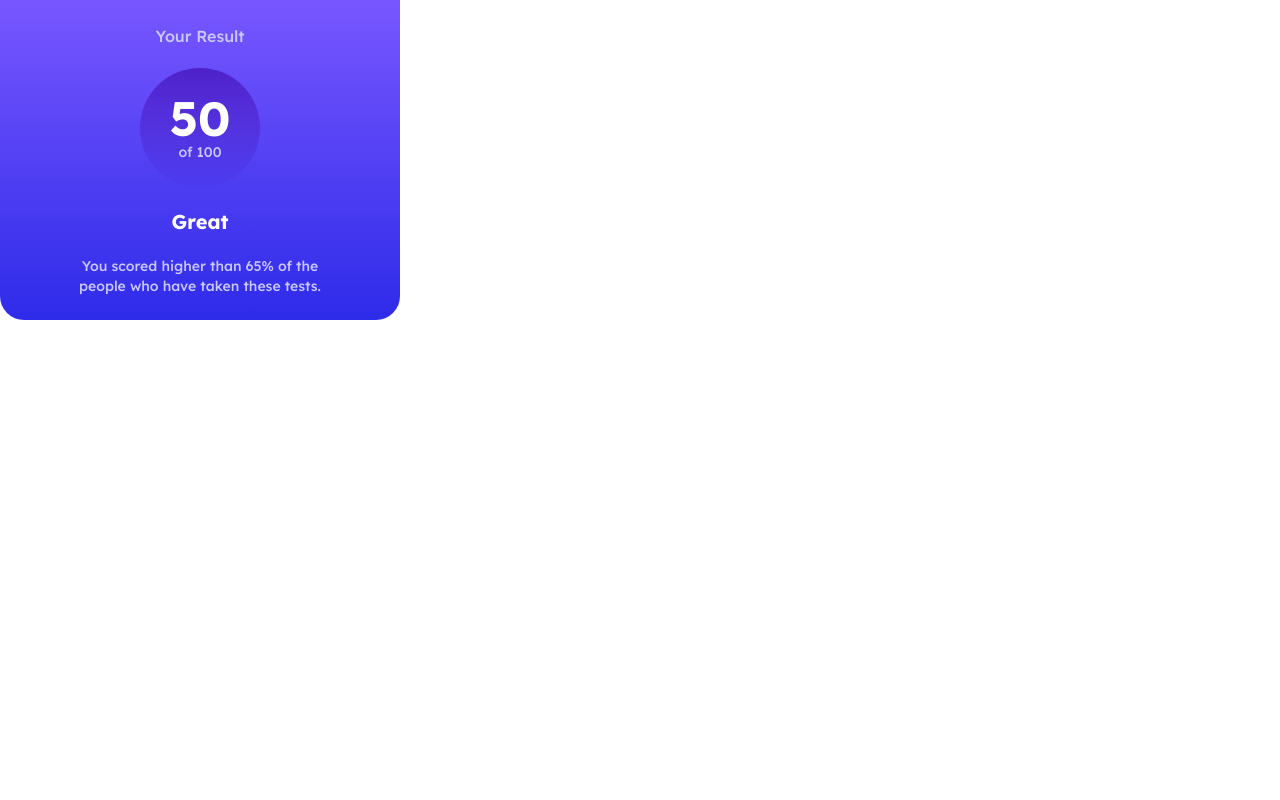
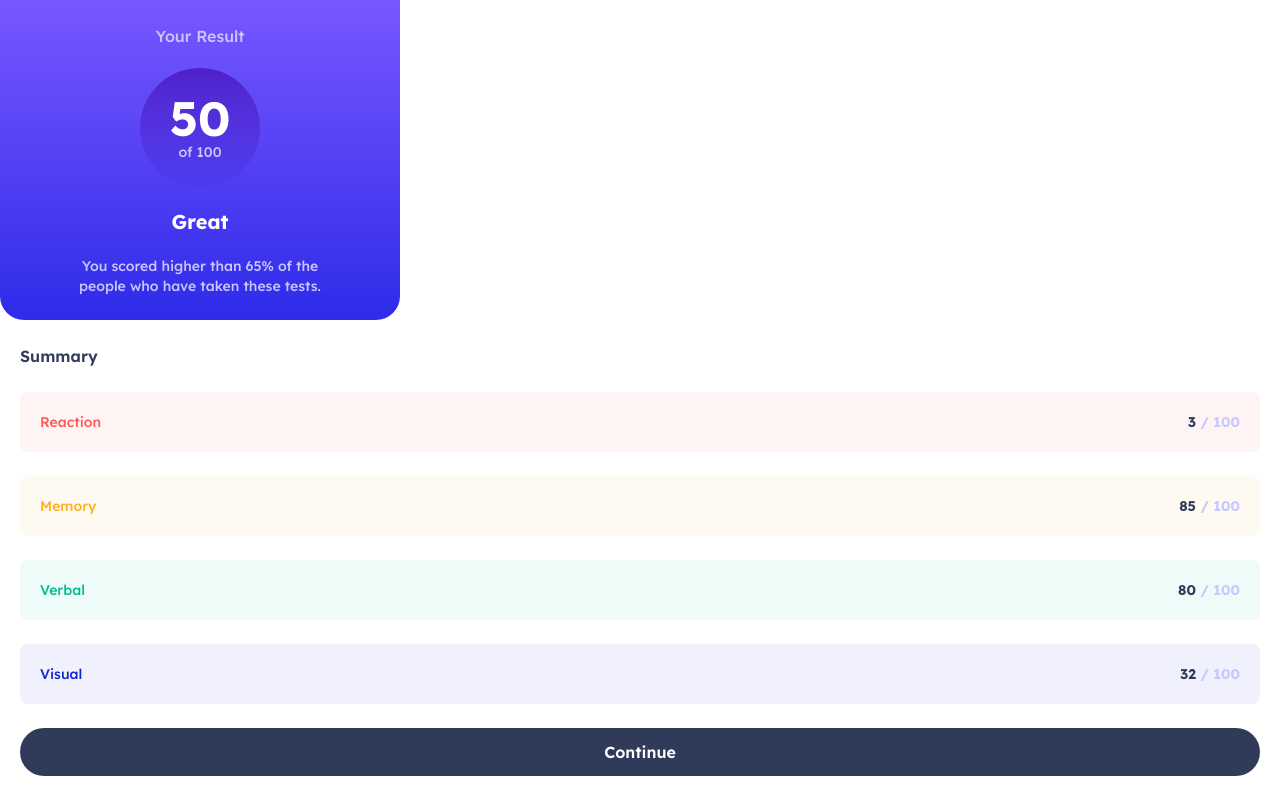
Before and after one commit to LuanFlorencioo/results-summary, a Next.js app: page / in a window 1280 px wide. Built offline with nearby package versions, Linux system fonts and the light colour scheme.

Commit message:
feat(components): create CardSummary component

```diff
--- /dev/null
+++ b/src/components/CardSummary/index.tsx
@@ -0,0 +1,42 @@
+import { useDataContext } from "@/contexts";
+import Hability from "../Hability";
+
+const CardSummary = () => {
+  const { memory, reaction, verbal, visual } = useDataContext();
+
+  return (
+    <section className="w-full px-5 py-6 flex flex-col gap-6">
+      <h2 className="text-base font-semibold text-grey-100" >Summary</h2>
+
+      <Hability
+        title="Reaction"
+        color="red"
+        value={reaction}
+      />
+
+      <Hability
+        title="Memory"
+        color="yellow"
+        value={memory}
+      />
+
+      <Hability
+        title="Verbal"
+        color="green"
+        value={verbal}
+      />
+
+      <Hability
+        title="Visual"
+        color="blue"
+        value={visual}
+      />
+
+      <button className="w-full py-3 bg-grey-100 rounded-full text-base font-semibold text-white">
+        Continue
+      </button>
+    </section>
+  )
+}
+
+export default CardSummary;
--- /dev/null
+++ b/src/components/Hability/index.tsx
@@ -0,0 +1,35 @@
+interface iHability {
+  title: string
+  value: number
+  color: "red" | "yellow" | "green" | "blue"
+}
+
+const Hability = ({ title, value, color }: iHability) => {
+  const setBackground = {
+    red: "bg-red-low",
+    yellow: "bg-yellow-low",
+    green: "bg-green-low",
+    blue: "bg-blue-low",
+  }
+
+  const setTextColor = {
+    red: "text-red-strong",
+    yellow: "text-yellow-strong",
+    green: "text-green-strong",
+    blue: "text-blue-strong",
+  }
+
+  return (
+    <div className={`w-full p-5 ${setBackground[color]} rounded-lg flex justify-between items-center gap-6`}>
+      <h3 className={`text-sm font-medium ${setTextColor[color]}`}>
+        {title}
+      </h3>
+
+      <p className="text-sm font-bold text-grey-100">
+        {value} <span className="text-grey-200">/ 100</span>
+      </p>
+    </div>
+  )
+}
+
+export default Hability;
--- a/src/components/Main/index.tsx
+++ b/src/components/Main/index.tsx
@@ -1,5 +1,6 @@
 import { DataProvider } from "@/contexts";
 import CardResult from "../CardResult";
+import CardSummary from "../CardSummary";
 import font from "@/styles/font";
 
 const Main = () => {
@@ -7,6 +8,7 @@ const Main = () => {
     <DataProvider>
       <main className={`${font.className} w-full h-screen bg-white`}>
         <CardResult />
+        <CardSummary />
       </main>
     </DataProvider>
   )
--- a/tailwind.config.js
+++ b/tailwind.config.js
@@ -14,10 +14,22 @@ module.exports = {
           "200": "#C8C7FF",
           "300": "#EBF1FF",
         },
-        red: "#FF5757",
-        yellow: "#FFB01F",
-        green: "#00BD91",
-        blue: "#1125D4",
+        red: {
+          strong: "#FF5757",
+          low: "#FF575710"
+        },
+        yellow: {
+          strong: "#FFB01F",
+          low: "#FFB01F10"
+        },
+        green: {
+          strong: "#00BD91",
+          low: "#00BD9110"
+        },
+        blue: {
+          strong: "#1125D4",
+          low: "#1125D410"
+        },
         gradient: {
           card: {
             "100": "#7857FF",
```
